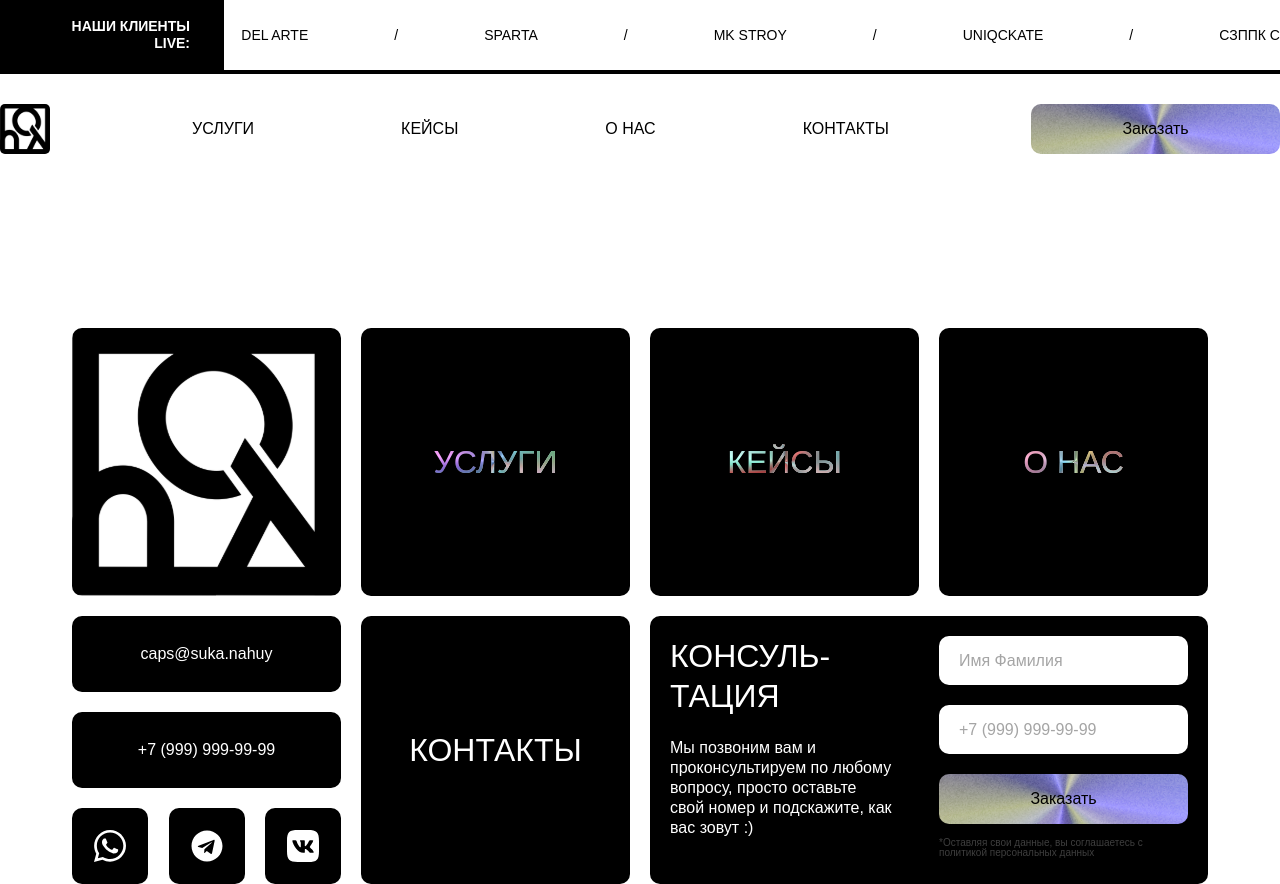
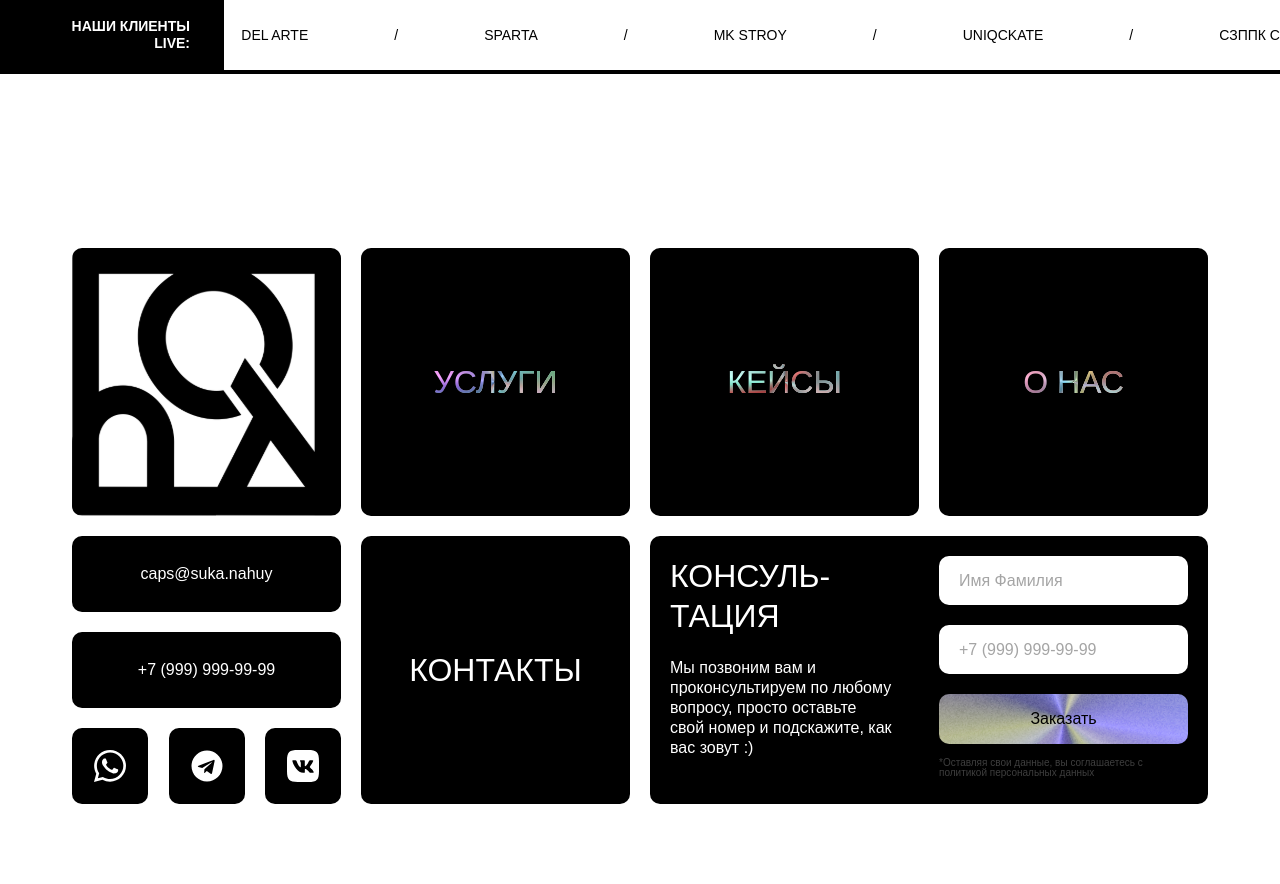
Before and after one commit to stankenA/caps, a React (Create React App) app: page / in a window 1280 px wide. After the commit the page ends 804 px from the top, so only its background shows below. Built offline with nearby package versions, Linux system fonts and the light colour scheme; a web font is replaced by a local one.

Commit message:
fix: fix routes for header menu

```diff
--- a/src/App.js
+++ b/src/App.js
@@ -1,10 +1,11 @@
 import React from 'react';
 import { Routes, Route } from 'react-router-dom';
+import './blocks/app.scss';
 
-import './blocks/app.scss';
 import Header from './components/Header';
 import HomePage from './pages/HomePage';
 import NotFoundPage from './pages/NotFoundPage';
+import AboutPage from './pages/AboutPage';
 
 function App() {
   return (
@@ -13,6 +14,7 @@ function App() {
       <main className="wrapper">
         <Routes>
           <Route path='/' element={<HomePage />} />
+          <Route path='/about' element={<AboutPage />} />
           <Route path='*' element={<NotFoundPage />} />
         </Routes>
       </main>
--- a/src/blocks/_header.scss
+++ b/src/blocks/_header.scss
@@ -60,7 +60,7 @@
     line-height: 17px;
   }
 
-  &__bottom {
+  &__menu {
     display: flex;
     justify-content: space-between;
     align-items: center;
--- a/src/components/Header.jsx
+++ b/src/components/Header.jsx
@@ -1,32 +1,13 @@
 import React from 'react';
 import Marquee from 'react-fast-marquee';
-import { Link } from 'react-router-dom';
+import { Routes, Route } from 'react-router-dom';
 
-import logo from '../images/caps-logo.svg';
-import OrderButton from './OrderButton';
+import HeaderMenu from './HeaderMenu';
 
 export default function Header() {
 
   const projectsArr = ['СЗППК СПБ/РЖД', 'DEL ARTE', 'SPARTA', 'MK STROY', 'UNIQCKATE'];
-
-  const menuList = [
-    {
-      title: 'Услуги',
-      link: '/'
-    },
-    {
-      title: 'Кейсы',
-      link: '/'
-    },
-    {
-      title: 'О нас',
-      link: '/'
-    },
-    {
-      title: 'Контакты',
-      link: '/'
-    },
-  ]
+  const routesPaths = ['/services', '/cases', '/about', '/contacts'];
 
   return (
     <header className="header">
@@ -52,21 +33,11 @@ export default function Header() {
           </Marquee>
         </div>
       </div>
-      <div className="header__bottom">
-        <Link className="header__link" to='/'>
-          <img src={logo} alt="CAPS logo" className="header__logo" />
-        </Link>
-        <ul className="header__menu-list list">
-          {menuList.map((el) => (
-            <li key={el.title} className="header__menu-item">
-              <Link className="header__menu-link link" to={el.link}>
-                {el.title}
-              </Link>
-            </li>
-          ))}
-        </ul>
-        <OrderButton type={'button'} />
-      </div>
+      <Routes>
+        {routesPaths.map((path) => (
+          <Route path={path} element={<HeaderMenu />} key={path} />
+        ))}
+      </Routes>
     </header >
   )
 }
--- /dev/null
+++ b/src/components/HeaderMenu.jsx
@@ -0,0 +1,44 @@
+import React from 'react';
+import { Link } from 'react-router-dom';
+
+import logo from '../images/caps-logo.svg';
+import OrderButton from './OrderButton';
+
+export default function HeaderMenu() {
+  const menuList = [
+    {
+      title: 'Услуги',
+      link: '/services'
+    },
+    {
+      title: 'Кейсы',
+      link: '/cases'
+    },
+    {
+      title: 'О нас',
+      link: '/about'
+    },
+    {
+      title: 'Контакты',
+      link: '/contacts'
+    },
+  ]
+
+  return (
+    <div className="header__menu">
+      <Link className="header__link" to='/'>
+        <img src={logo} alt="CAPS logo" className="header__logo" />
+      </Link>
+      <ul className="header__menu-list list">
+        {menuList.map((el) => (
+          <li key={el.title} className="header__menu-item">
+            <Link className="header__menu-link link" to={el.link}>
+              {el.title}
+            </Link>
+          </li>
+        ))}
+      </ul>
+      <OrderButton type={'button'} />
+    </div>
+  )
+}
--- a/src/components/Main.jsx
+++ b/src/components/Main.jsx
@@ -7,23 +7,23 @@ import telegramIcon from '../images/telegram-icon.svg';
 import vkIcon from '../images/vk-icon.svg';
 import OrderButton from './OrderButton';
 
-export default function Hero() {
+export default function Main() {
   return (
     <div className="home">
       <Link className="home__logo link" to='/'>
         <img src={logo} alt="logo" className="home__logo-img" />
       </Link>
-      <Link className="home__link link" to='/'>
+      <Link className="home__link link" to='/services'>
         <p className="home__link-txt home__link-txt_services">
           Услуги
         </p>
       </Link>
-      <Link className="home__link link" to='/'>
+      <Link className="home__link link" to='/cases'>
         <p className="home__link-txt home__link-txt_cases">
           Кейсы
         </p>
       </Link>
-      <Link className="home__link link" to='/'>
+      <Link className="home__link link" to='/about'>
         <p className="home__link-txt home__link-txt_about">
           О нас
         </p>
@@ -47,7 +47,7 @@ export default function Hero() {
           </Link>
         </div>
       </div>
-      <Link className="home__link link" to='/'>
+      <Link className="home__link link" to='/contacts'>
         <p className="home__link-txt">
           Контакты
         </p>
--- /dev/null
+++ b/src/pages/AboutPage.jsx
@@ -0,0 +1,7 @@
+import React from 'react'
+
+export default function AboutPage() {
+  return (
+    <div>AboutPage</div>
+  )
+}
```
